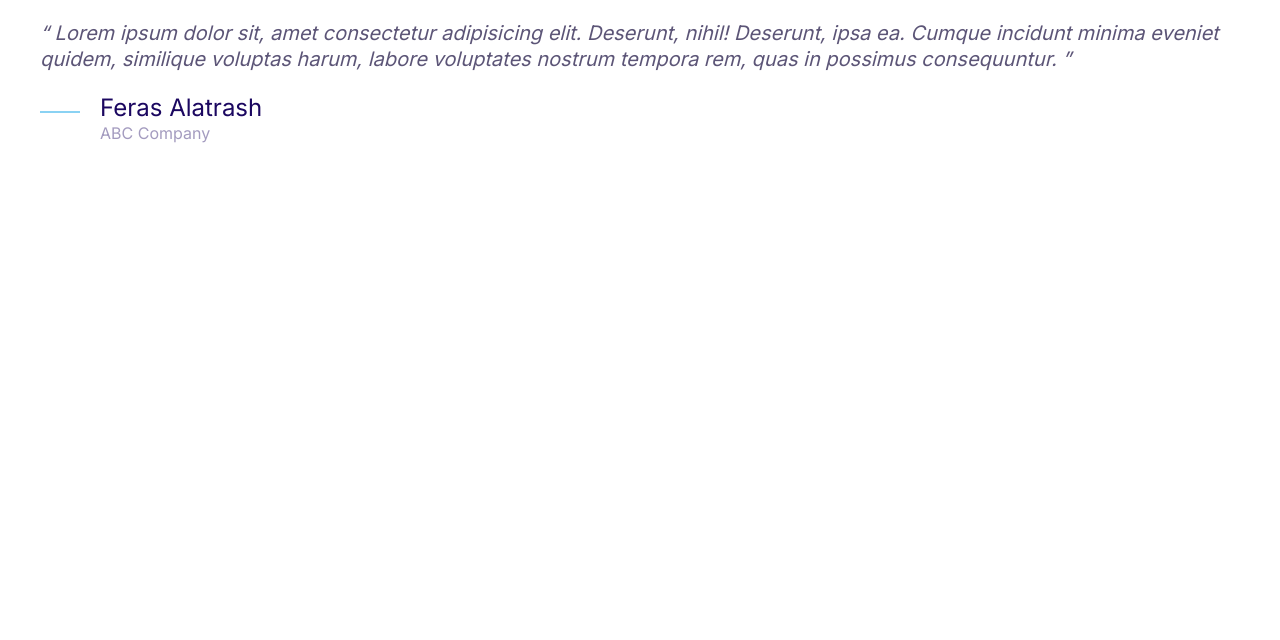
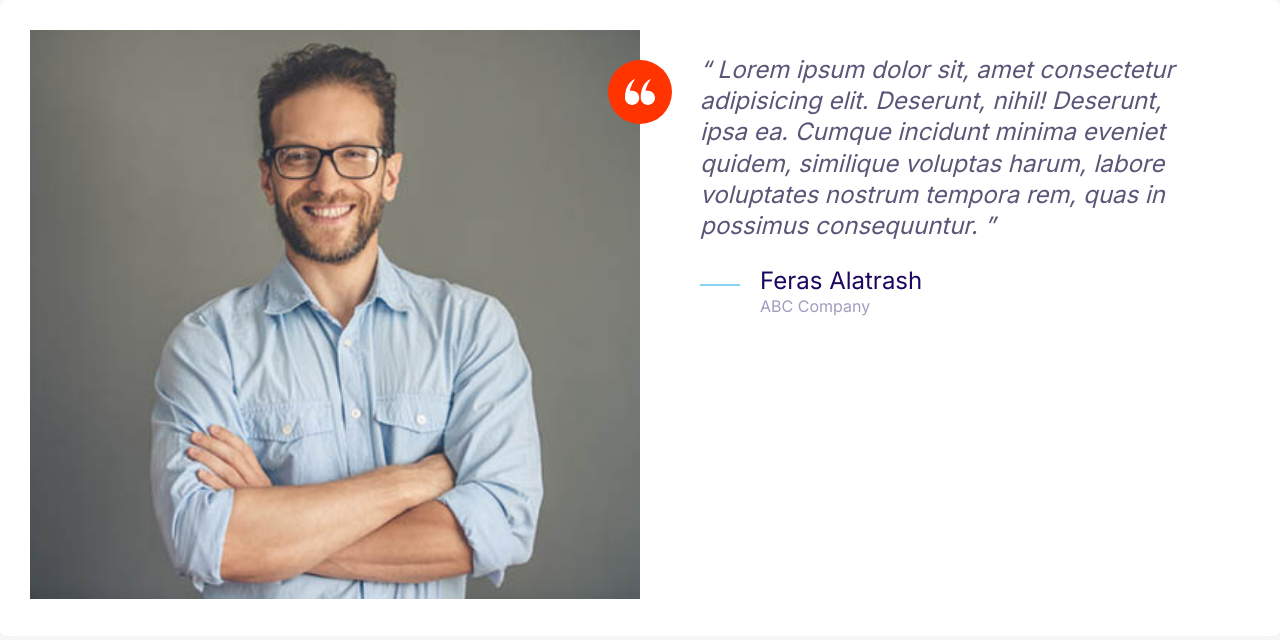
Before and after one commit to FER4S/Moshify, a plain HTML site: page index.html in a window 1280 px wide. Drawn offline with Linux system fonts and the light colour scheme.

Commit message:
Build Testimonials.

```diff
--- a/css/styles.css
+++ b/css/styles.css
@@ -161,8 +161,17 @@ a {
   height: 40px;
 }
 
+.icon--small {
+  width: 30px;
+  height: 30px;
+}
+
 .icon--primary {
   fill: var(--primary-color);
+}
+
+.icon--white {
+  fill: #fff;
 }
 
 .icon-container {
@@ -173,6 +182,9 @@ a {
   display: inline-flex;
   align-items: center;
   justify-content: center;
+}
+.icon-container--accent {
+  background: var(--accent-color);
 }
 
 /* Buttons */
@@ -409,3 +421,47 @@ a {
     font-size: 1.6rem;
   }
 }
+
+/* Grids */
+
+.grid {
+  display: grid;
+}
+
+@media screen and (min-width: 768px) {
+  .grid--1x2 {
+    grid-template-columns: repeat(2, 1fr);
+  }
+}
+@media screen and (min-width: 1024px) {
+  .grid--1x3 {
+    grid-template-columns: repeat(3, 1fr);
+  }
+}
+
+/* Testimonials */
+
+.testimonial {
+  padding: 3rem;
+}
+.testimonial__image {
+  position: relative;
+}
+.testimonial__image > img {
+  width: 100%;
+}
+.testimonial__image > .icon-container {
+  position: absolute;
+  top: 3rem;
+  right: -32px;
+}
+
+@media screen and (min-width: 768px) {
+  .testimonial .quote,
+  .testimonial .quote__author {
+    font-size: 2.4rem;
+  }
+  .testimonial .quote {
+    margin-left: 6rem;
+  }
+}
--- a/index.html
+++ b/index.html
@@ -13,12 +13,22 @@
     <link rel="stylesheet" href="css/styles.css" />
   </head>
   <body>
+    <div class="card testimonial">
+      <div class="grid grid--1x2">
+        <div class="testimonial__image">
+          <img src="/images/testimonial.jpg" alt="A happy, smiling man" />
+          <span class="icon-container icon-container--accent">
+            <svg class="icon icon--small icon--white">
+              <use xlink:href="images/sprite.svg#quotes"></use>
+            </svg>
+          </span>
+        </div>
         <blockquote class="quote">
           <p class="quote__text">
             Lorem ipsum dolor sit, amet consectetur adipisicing elit. Deserunt,
             nihil! Deserunt, ipsa ea. Cumque incidunt minima eveniet quidem,
-        similique voluptas harum, labore voluptates nostrum tempora rem, quas in
-        possimus consequuntur.
+            similique voluptas harum, labore voluptates nostrum tempora rem,
+            quas in possimus consequuntur.
           </p>
           <footer>
             <div class="media">
@@ -34,5 +44,7 @@
             </div>
           </footer>
         </blockquote>
+      </div>
+    </div>
   </body>
 </html>
```
Also changed, not shown: components/testimonials.html (added, +33 -0 lines), images/testimonial.jpg (added). Lines whose indentation alone changed are shown as unchanged.
